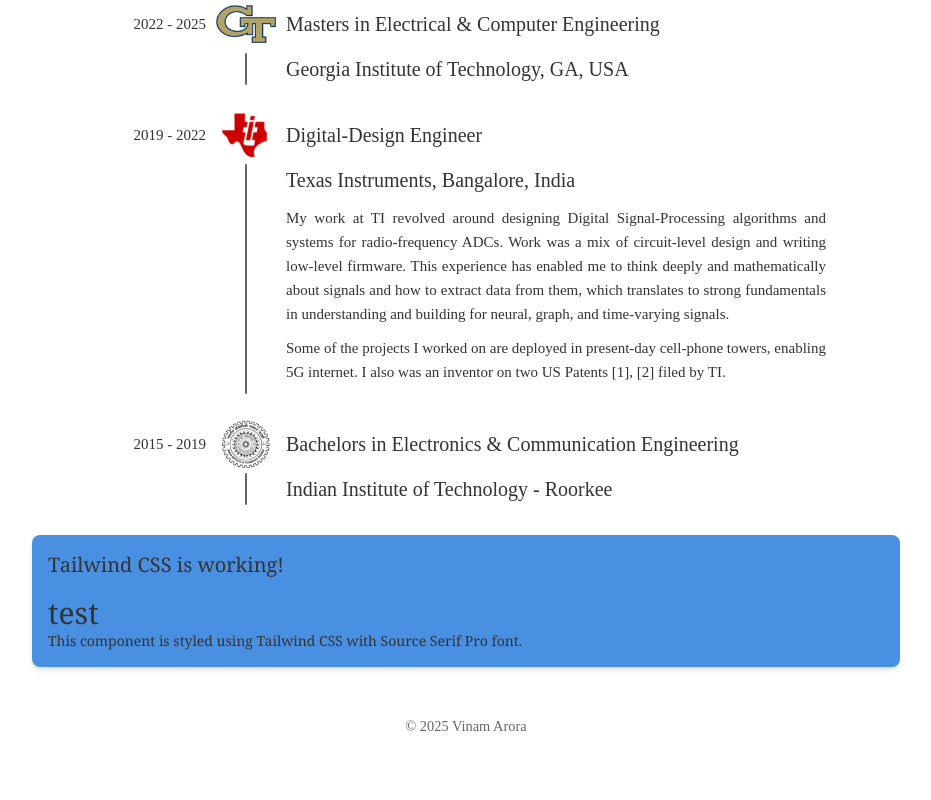
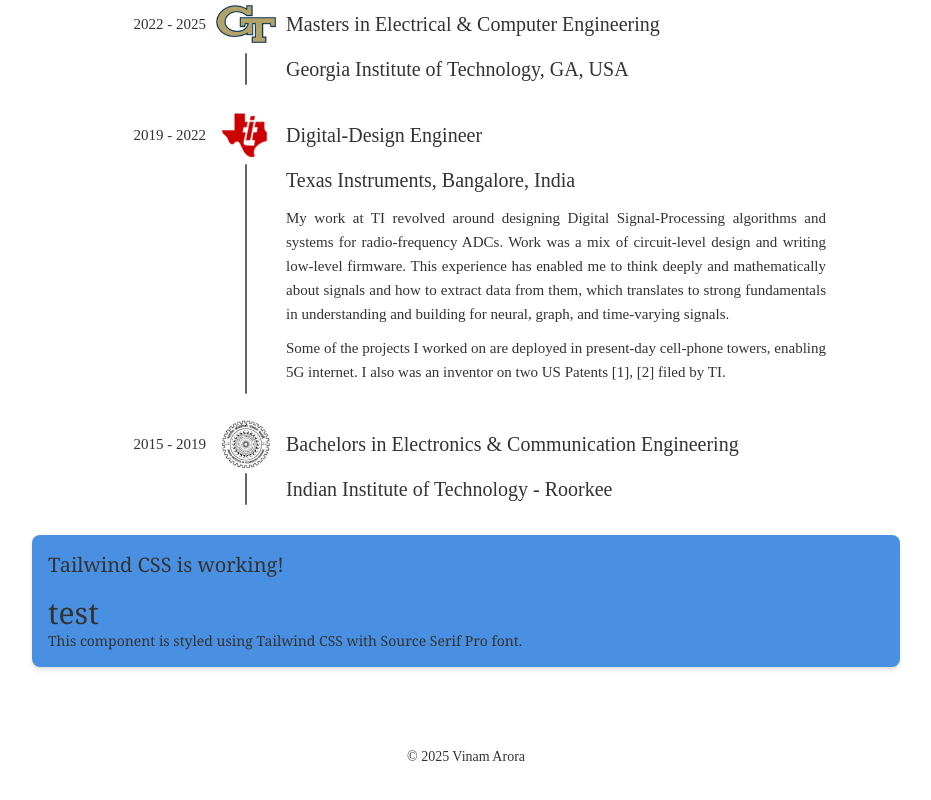
Before and after one commit to vinamarora8/vinamarora8.github.io, a React (Vite) app: page /#/career in a window 1280 px wide. Shown: the part 639-1439 px from the top of the page, without its empty margins (174-1105 px from the left). Built offline with nearby package versions, Linux system fonts and the light colour scheme; a web font is replaced by a local one.

Commit message:
Move footer to tailwind

```diff
--- a/src/components/Footer.tsx
+++ b/src/components/Footer.tsx
@@ -5,7 +5,7 @@ const Footer: React.FC = () => {
   const currentYear = new Date().getFullYear();
 
   return (
-    <AnimateIn direction="up" className="footer" duration={0.5}>
+    <AnimateIn direction="up" className="pt-16 text-center text-sm" duration={0.5}>
       <p>© {currentYear} Vinam Arora</p>
     </AnimateIn>
   );
--- a/src/styles/main.scss
+++ b/src/styles/main.scss
@@ -1,7 +1,6 @@
 // Import variables - must be at the very top
 @use 'variables' as *;
 @use 'components/publications';
-@use 'components/footer';
 @use 'components/career';
 
 /* Import Source Serif Pro font */
```
